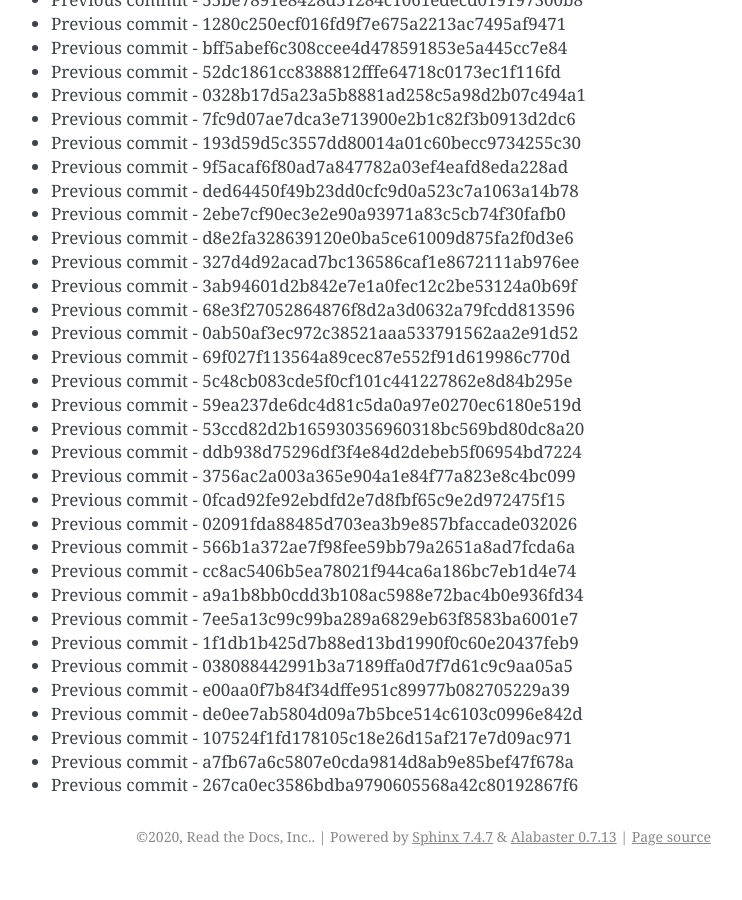
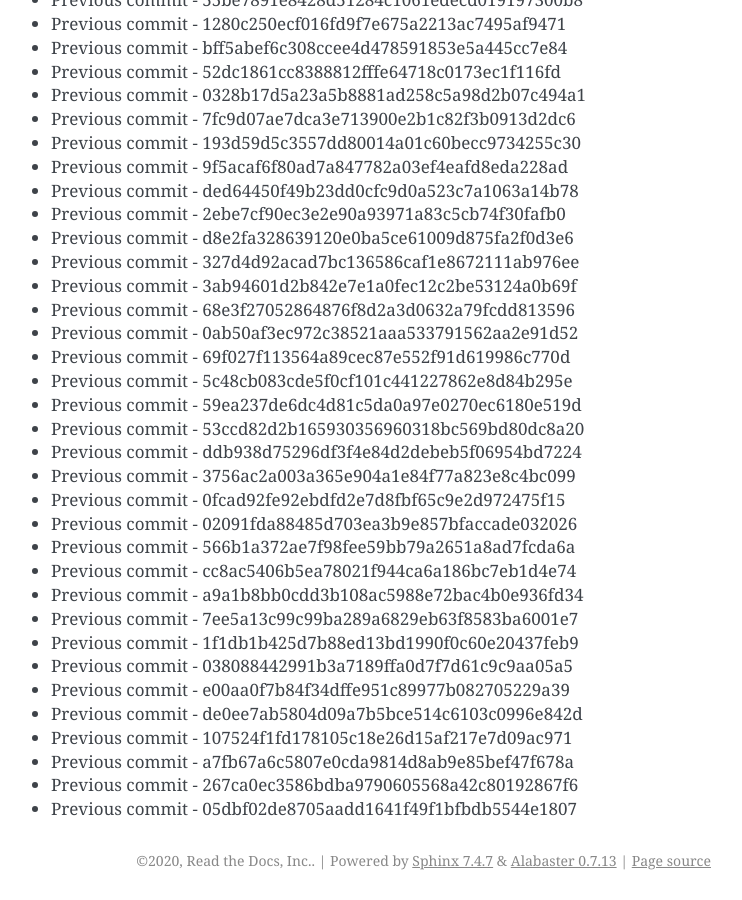
Before and after one commit to readthedocs/rtd-git-stresstest, a Sphinx documentation site: the page built from docs/updates.rst, in a window 1280 px wide and 900 px high, scrolled down 58339 px. Shown: the whole window, without its empty margins (399-1141 px from the left). Built offline with Sphinx 7.4.7, drawn with Linux system fonts in a browser that asks for light colours; before the commit the page ends 59215 px from its top, so only the background shows below that.

Commit message:
Generating commit from previous: 05dbf02de8705aadd1641f49f1bfbdb5544e1807

```diff
--- a/docs/updates.rst
+++ b/docs/updates.rst
@@ -2483,3 +2483,4 @@ It can be tested for any performance characteristics.
 * Previous commit - 107524f1fd178105c18e26d15af217e7d09ac971
 * Previous commit - a7fb67a6c5807e0cda9814d8ab9e85bef47f678a
 * Previous commit - 267ca0ec3586bdba9790605568a42c80192867f6
+* Previous commit - 05dbf02de8705aadd1641f49f1bfbdb5544e1807
```
